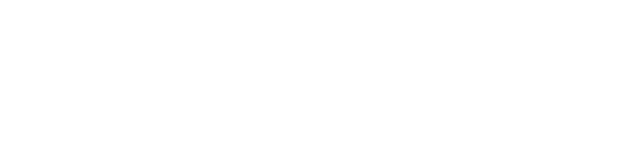
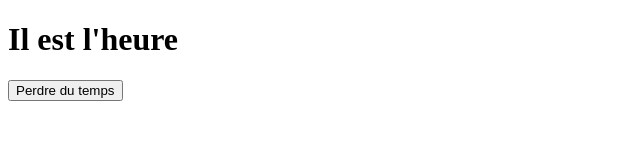
Before and after one commit to ALouKatraz/2---Perdre-Temps, a plain HTML site: page index.html in a window 1280 px wide. Shown: the whole page, without its empty margins (0-640 px from the left). Drawn offline with Linux system fonts and the light colour scheme.

Commit message:
Création de la partie HTML

```diff
--- a/index.html
+++ b/index.html
@@ -7,7 +7,11 @@
     <title>Perdre du temps</title>
 </head>
 <body>
-
+    <main>
+        <h1>Il est l'heure</h1>
+        <span id="heure"></span>
+        <button id="time">Perdre du temps</button>
+    </main>
     <script src="JS/script.js"></script>
 </body>
 </html>
```
